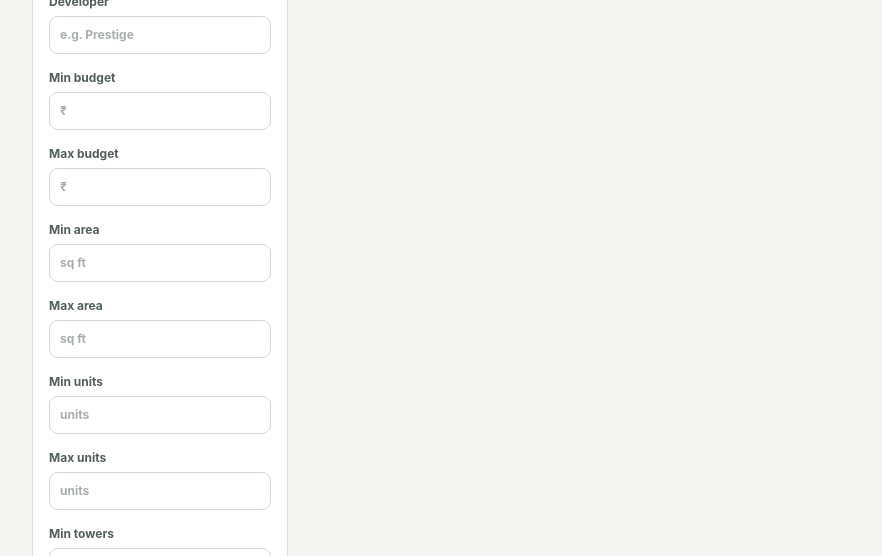
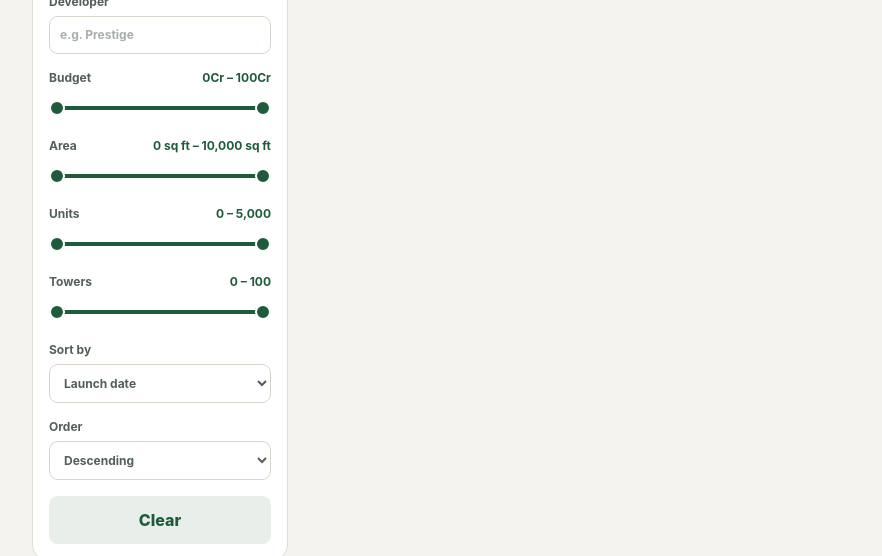
Before and after one commit to theAnuragMishra/ivy-homes-assignment, a SvelteKit app in the folder frontend/: page /projects in a window 1280 px wide. Shown: the part 396-952 px from the top of the page, without its empty margins (0-882 px from the left). Built offline with nearby package versions, Linux system fonts and the light colour scheme; no server answers.

Commit message:
add sliders for range-based filters

```diff
--- /dev/null
+++ b/frontend/src/lib/RangeSlider.svelte
@@ -0,0 +1,72 @@
+<script lang="ts">
+	type Props = {
+		label: string;
+		min: number;
+		max: number;
+		step: number;
+		lower: number;
+		upper: number;
+		format?: (value: number) => string;
+		onChange?: () => void;
+	};
+
+	let {
+		label,
+		min,
+		max,
+		step,
+		lower = $bindable(),
+		upper = $bindable(),
+		format = (value: number) => value.toLocaleString('en-IN'),
+		onChange = () => {}
+	}: Props = $props();
+
+	function updateLower(event: Event) {
+		const value = Number((event.currentTarget as HTMLInputElement).value);
+		lower = Math.min(value, upper - step);
+		onChange();
+	}
+
+	function updateUpper(event: Event) {
+		const value = Number((event.currentTarget as HTMLInputElement).value);
+		upper = Math.max(value, lower + step);
+		onChange();
+	}
+</script>
+
+<div class="grid gap-2">
+	<div class="flex items-center justify-between gap-3 text-xs font-bold text-[#526058]">
+		<span>{label}</span>
+		<span class="text-right text-[#1e5b3a]">
+			{format(lower)} – {format(upper)}
+		</span>
+	</div>
+	<div class="relative h-7">
+		<div class="absolute top-3 right-0 left-0 h-1 rounded-full bg-[#d8e3da]"></div>
+		<div
+			class="absolute top-3 h-1 rounded-full bg-[#1e5b3a]"
+			style:left={`${((lower - min) / (max - min)) * 100}%`}
+			style:right={`${100 - ((upper - min) / (max - min)) * 100}%`}
+		></div>
+		<input
+			class="pointer-events-none absolute top-0 left-0 z-20 m-0 h-7 w-full appearance-none bg-transparent [&::-webkit-slider-runnable-track]:h-1 [&::-webkit-slider-runnable-track]:bg-transparent [&::-webkit-slider-thumb]:pointer-events-auto [&::-webkit-slider-thumb]:mt-[-6px] [&::-webkit-slider-thumb]:h-4 [&::-webkit-slider-thumb]:w-4 [&::-webkit-slider-thumb]:appearance-none [&::-webkit-slider-thumb]:rounded-full [&::-webkit-slider-thumb]:border-2 [&::-webkit-slider-thumb]:border-white [&::-webkit-slider-thumb]:bg-[#1e5b3a] [&::-moz-range-track]:h-1 [&::-moz-range-track]:bg-transparent [&::-moz-range-thumb]:pointer-events-auto [&::-moz-range-thumb]:h-4 [&::-moz-range-thumb]:w-4 [&::-moz-range-thumb]:rounded-full [&::-moz-range-thumb]:border-2 [&::-moz-range-thumb]:border-white [&::-moz-range-thumb]:bg-[#1e5b3a]"
+			type="range"
+			{min}
+			{max}
+			{step}
+			value={lower}
+			aria-label={`${label} minimum`}
+			oninput={updateLower}
+		/>
+		<input
+			class="pointer-events-none absolute top-0 left-0 z-10 m-0 h-7 w-full appearance-none bg-transparent [&::-webkit-slider-runnable-track]:h-1 [&::-webkit-slider-runnable-track]:bg-transparent [&::-webkit-slider-thumb]:pointer-events-auto [&::-webkit-slider-thumb]:mt-[-6px] [&::-webkit-slider-thumb]:h-4 [&::-webkit-slider-thumb]:w-4 [&::-webkit-slider-thumb]:appearance-none [&::-webkit-slider-thumb]:rounded-full [&::-webkit-slider-thumb]:border-2 [&::-webkit-slider-thumb]:border-white [&::-webkit-slider-thumb]:bg-[#1e5b3a] [&::-moz-range-track]:h-1 [&::-moz-range-track]:bg-transparent [&::-moz-range-thumb]:pointer-events-auto [&::-moz-range-thumb]:h-4 [&::-moz-range-thumb]:w-4 [&::-moz-range-thumb]:rounded-full [&::-moz-range-thumb]:border-2 [&::-moz-range-thumb]:border-white [&::-moz-range-thumb]:bg-[#1e5b3a]"
+			type="range"
+			{min}
+			{max}
+			{step}
+			value={upper}
+			aria-label={`${label} maximum`}
+			oninput={updateUpper}
+		/>
+	</div>
+</div>
--- a/frontend/src/routes/listings/+page.svelte
+++ b/frontend/src/routes/listings/+page.svelte
@@ -4,6 +4,7 @@
 	import type { Listing, ListingCollection } from '../api/listings/+server';
 	import { SvelteURLSearchParams } from 'svelte/reactivity';
 	import { isSaved, loadSaved, toggleSaved } from '$lib/saved-store.svelte';
+	import RangeSlider from '$lib/RangeSlider.svelte';
 
 	let listings = $state<Listing[]>([]);
 	let loading = $state(true);
@@ -14,8 +15,10 @@
 	let locality = $state('');
 	let bedroom = $state('');
 	let furnishing = $state('');
-	let minPrice = $state('');
-	let maxPrice = $state('');
+	const priceMin = 0;
+	const priceMax = 100_000_000;
+	let minPrice = $state(priceMin);
+	let maxPrice = $state(priceMax);
 	let liveOnly = $state(true);
 	let propertyType = $state('');
 	let sortBy = $state('');
@@ -32,8 +35,8 @@
 		if (sortBy) params.set('sort_by', sortBy);
 		if (order) params.set('order', order);
 		if (furnishing) params.set('furnishing', furnishing);
-		if (minPrice) params.set('min_price', minPrice);
-		if (maxPrice) params.set('max_price', maxPrice);
+		if (minPrice > priceMin) params.set('min_price', String(minPrice));
+		if (maxPrice < priceMax) params.set('max_price', String(maxPrice));
 		if (liveOnly) params.set('is_live', 'true');
 		return params;
 	}
@@ -110,8 +113,8 @@
 		sortBy = '';
 		order = 'asc';
 		furnishing = '';
-		minPrice = '';
-		maxPrice = '';
+		minPrice = priceMin;
+		maxPrice = priceMax;
 		liveOnly = true;
 		void fetchListings(true);
 	}
@@ -203,28 +206,16 @@
 					<option value="fully-furnished">Fully-furnished</option>
 				</select>
 			</label>
-			<label class="grid gap-1.5 text-xs font-bold text-[#526058]">
-				Min price
-				<input
-					class="box-border w-full rounded-[.55rem] border border-[#d8d5cc] bg-white p-2.5 font-inherit text-[#1e2924]"
-					bind:value={minPrice}
-					type="number"
-					min="0"
-					placeholder="₹"
-					oninput={() => void fetchListings(true)}
-				/>
-			</label>
-			<label class="grid gap-1.5 text-xs font-bold text-[#526058]">
-				Max price
-				<input
-					class="box-border w-full rounded-[.55rem] border border-[#d8d5cc] bg-white p-2.5 font-inherit text-[#1e2924]"
-					bind:value={maxPrice}
-					type="number"
-					min="0"
-					placeholder="₹"
-					oninput={() => void fetchListings(true)}
-				/>
-			</label>
+			<RangeSlider
+				label="Price"
+				min={priceMin}
+				max={priceMax}
+				step={100_000}
+				bind:lower={minPrice}
+				bind:upper={maxPrice}
+				format={(value) => {return value >= 10000000 ? `${(value / 10000000).toFixed(value === 0 ? 0 : 1)} Cr` : `₹${(value / 100000).toFixed(value === 0 ? 0 : 1)}L`}}
+				onChange={() => debounceFetchListings(true)}
+			/>
 
 			<label class="grid gap-1.5 text-xs font-bold text-[#526058]">
 				Sort by
--- a/frontend/src/routes/projects/+page.svelte
+++ b/frontend/src/routes/projects/+page.svelte
@@ -3,25 +3,33 @@
 	import { onMount } from 'svelte';
 	import type { Project, ProjectCollection } from '../api/projects/+server';
 	import { SvelteURLSearchParams } from 'svelte/reactivity';
+	import RangeSlider from '$lib/RangeSlider.svelte';
 
 	let projects = $state<Project[]>([]);
 	let loading = $state(true);
 	let loadingMore = $state(false);
 	let error = $state('');
 	let hasMore = $state(false);
-	let total = $state(0);
 	let offset = $state(0);
 	let locality = $state('');
 	let developer = $state('');
 	let projectStatus = $state('');
-	let minPrice = $state('');
-	let maxPrice = $state('');
-	let minArea = $state('');
-	let maxArea = $state('');
-	let minUnits = $state('');
-	let maxUnits = $state('');
-	let minTowers = $state('');
-	let maxTowers = $state('');
+	const budgetMin = 0;
+	const budgetMax = 1_000_000_000;
+	const areaMin = 0;
+	const areaMax = 10_000;
+	const unitsMin = 0;
+	const unitsMax = 5_000;
+	const towersMin = 0;
+	const towersMax = 100;
+	let minPrice = $state(budgetMin);
+	let maxPrice = $state(budgetMax);
+	let minArea = $state(areaMin);
+	let maxArea = $state(areaMax);
+	let minUnits = $state(unitsMin);
+	let maxUnits = $state(unitsMax);
+	let minTowers = $state(towersMin);
+	let maxTowers = $state(towersMax);
 	let sortBy = $state('launch_date');
 	let order = $state('desc');
 
@@ -35,14 +43,14 @@
 		if (locality) params.set('locality', locality.trim().toLowerCase());
 		if (developer) params.set('developer', developer.trim().toLowerCase());
 		if (projectStatus) params.set('project_status', projectStatus);
-		if (minPrice) params.set('min_price', minPrice);
-		if (maxPrice) params.set('max_price', maxPrice);
-		if (minArea) params.set('min_area', minArea);
-		if (maxArea) params.set('max_area', maxArea);
-		if (minUnits) params.set('min_units', minUnits);
-		if (maxUnits) params.set('max_units', maxUnits);
-		if (minTowers) params.set('min_towers', minTowers);
-		if (maxTowers) params.set('max_towers', maxTowers);
+		if (minPrice > budgetMin) params.set('min_price', String(minPrice));
+		if (maxPrice < budgetMax) params.set('max_price', String(maxPrice));
+		if (minArea > areaMin) params.set('min_area', String(minArea));
+		if (maxArea < areaMax) params.set('max_area', String(maxArea));
+		if (minUnits > unitsMin) params.set('min_units', String(minUnits));
+		if (maxUnits < unitsMax) params.set('max_units', String(maxUnits));
+		if (minTowers > towersMin) params.set('min_towers', String(minTowers));
+		if (maxTowers < towersMax) params.set('max_towers', String(maxTowers));
 		return params;
 	}
 
@@ -82,14 +90,14 @@
 		locality = '';
 		developer = '';
 		projectStatus = '';
-		minPrice = '';
-		maxPrice = '';
-		minArea = '';
-		maxArea = '';
-		minUnits = '';
-		maxUnits = '';
-		minTowers = '';
-		maxTowers = '';
+		minPrice = budgetMin;
+		maxPrice = budgetMax;
+		minArea = areaMin;
+		maxArea = areaMax;
+		minUnits = unitsMin;
+		maxUnits = unitsMax;
+		minTowers = towersMin;
+		maxTowers = towersMax;
 		sortBy = 'launch_date';
 		order = 'desc';
 		void fetchProjects(true);
@@ -156,94 +164,44 @@
 					oninput={() => void fetchProjects(true)}
 				/>
 			</label>
-			<label class="grid gap-1.5 text-xs font-bold text-[#526058]">
-				Min budget
-				<input
-					class="box-border w-full rounded-[.55rem] border border-[#d8d5cc] bg-white p-2.5 font-inherit"
-					bind:value={minPrice}
-					type="number"
-					min="0"
-					placeholder="₹"
-					oninput={() => void fetchProjects(true)}
-				/>
-			</label>
-			<label class="grid gap-1.5 text-xs font-bold text-[#526058]">
-				Max budget
-				<input
-					class="box-border w-full rounded-[.55rem] border border-[#d8d5cc] bg-white p-2.5 font-inherit"
-					bind:value={maxPrice}
-					type="number"
-					min="0"
-					placeholder="₹"
-					oninput={() => void fetchProjects(true)}
-				/>
-			</label>
-			<label class="grid gap-1.5 text-xs font-bold text-[#526058]">
-				Min area
-				<input
-					class="box-border w-full rounded-[.55rem] border border-[#d8d5cc] bg-white p-2.5 font-inherit"
-					bind:value={minArea}
-					type="number"
-					min="0"
-					placeholder="sq ft"
-					oninput={() => void fetchProjects(true)}
-				/>
-			</label>
-			<label class="grid gap-1.5 text-xs font-bold text-[#526058]">
-				Max area
-				<input
-					class="box-border w-full rounded-[.55rem] border border-[#d8d5cc] bg-white p-2.5 font-inherit"
-					bind:value={maxArea}
-					type="number"
-					min="0"
-					placeholder="sq ft"
-					oninput={() => void fetchProjects(true)}
-				/>
-			</label>
-			<label class="grid gap-1.5 text-xs font-bold text-[#526058]">
-				Min units
-				<input
-					class="box-border w-full rounded-[.55rem] border border-[#d8d5cc] bg-white p-2.5 font-inherit"
-					bind:value={minUnits}
-					type="number"
-					min="0"
-					placeholder="units"
-					oninput={() => void fetchProjects(true)}
-				/>
-			</label>
-			<label class="grid gap-1.5 text-xs font-bold text-[#526058]">
-				Max units
-				<input
-					class="box-border w-full rounded-[.55rem] border border-[#d8d5cc] bg-white p-2.5 font-inherit"
-					bind:value={maxUnits}
-					type="number"
-					min="0"
-					placeholder="units"
-					oninput={() => void fetchProjects(true)}
-				/>
-			</label>
-			<label class="grid gap-1.5 text-xs font-bold text-[#526058]">
-				Min towers
-				<input
-					class="box-border w-full rounded-[.55rem] border border-[#d8d5cc] bg-white p-2.5 font-inherit"
-					bind:value={minTowers}
-					type="number"
-					min="0"
-					placeholder="towers"
-					oninput={() => void fetchProjects(true)}
-				/>
-			</label>
-			<label class="grid gap-1.5 text-xs font-bold text-[#526058]">
-				Max towers
-				<input
-					class="box-border w-full rounded-[.55rem] border border-[#d8d5cc] bg-white p-2.5 font-inherit"
-					bind:value={maxTowers}
-					type="number"
-					min="0"
-					placeholder="towers"
-					oninput={() => void fetchProjects(true)}
-				/>
-			</label>
+			<RangeSlider
+				label="Budget"
+				min={budgetMin}
+				max={budgetMax}
+				step={10_000_000}
+				bind:lower={minPrice}
+				bind:upper={maxPrice}
+				format={(value) => `${(value / 10_000_000).toFixed(0)}Cr`}
+				onChange={() => void fetchProjects(true)}
+			/>
+			<RangeSlider
+				label="Area"
+				min={areaMin}
+				max={areaMax}
+				step={100}
+				bind:lower={minArea}
+				bind:upper={maxArea}
+				format={(value) => `${value.toLocaleString('en-IN')} sq ft`}
+				onChange={() => void fetchProjects(true)}
+			/>
+			<RangeSlider
+				label="Units"
+				min={unitsMin}
+				max={unitsMax}
+				step={50}
+				bind:lower={minUnits}
+				bind:upper={maxUnits}
+				onChange={() => void fetchProjects(true)}
+			/>
+			<RangeSlider
+				label="Towers"
+				min={towersMin}
+				max={towersMax}
+				step={1}
+				bind:lower={minTowers}
+				bind:upper={maxTowers}
+				onChange={() => void fetchProjects(true)}
+			/>
 			<label class="grid gap-1.5 text-xs font-bold text-[#526058]">
 				Sort by
 				<select
--- a/frontend/src/routes/rentals/+page.svelte
+++ b/frontend/src/routes/rentals/+page.svelte
@@ -3,6 +3,7 @@
 	import { onMount } from 'svelte';
 	import type { Rental, RentalCollection } from '../api/rentals/+server';
 	import { SvelteURLSearchParams } from 'svelte/reactivity';
+	import RangeSlider from '$lib/RangeSlider.svelte';
 
 	let rentals = $state<Rental[]>([]);
 	let loading = $state(true);
@@ -14,8 +15,10 @@
 	let bedroom = $state('');
 	let propertyType = $state('');
 	let furnishing = $state('');
-	let minPrice = $state('');
-	let maxPrice = $state('');
+	const rentMin = 0;
+	const rentMax = 500_000;
+	let minPrice = $state(rentMin);
+	let maxPrice = $state(rentMax);
 	let liveOnly = $state(true);
 	let sortBy = $state('');
 	let order = $state('asc');
@@ -31,8 +34,8 @@
 		if (sortBy) params.set('sort_by', sortBy);
 		if (order) params.set('order', order);
 		if (furnishing) params.set('furnishing', furnishing);
-		if (minPrice) params.set('min_price', minPrice);
-		if (maxPrice) params.set('max_price', maxPrice);
+		if (minPrice > rentMin) params.set('min_price', String(minPrice));
+		if (maxPrice < rentMax) params.set('max_price', String(maxPrice));
 		if (liveOnly) params.set('is_live', 'true');
 		return params;
 	}
@@ -95,8 +98,8 @@
 		bedroom = '';
 		propertyType = '';
 		furnishing = '';
-		minPrice = '';
-		maxPrice = '';
+		minPrice = rentMin;
+		maxPrice = rentMax;
 		liveOnly = true;
 		sortBy = '';
 		order = 'asc';
@@ -186,28 +189,16 @@
 					<option value="fully-furnished">Fully-furnished</option>
 				</select>
 			</label>
-			<label class="grid gap-1.5 text-xs font-bold text-[#526058]">
-				Min rent
-				<input
-					class="box-border w-full rounded-[.55rem] border border-[#d8d5cc] bg-white p-2.5 font-inherit"
-					bind:value={minPrice}
-					type="number"
-					min="0"
-					placeholder="₹/month"
-					oninput={() => debounceFetchRentals(true)}
-				/>
-			</label>
-			<label class="grid gap-1.5 text-xs font-bold text-[#526058]">
-				Max rent
-				<input
-					class="box-border w-full rounded-[.55rem] border border-[#d8d5cc] bg-white p-2.5 font-inherit"
-					bind:value={maxPrice}
-					type="number"
-					min="0"
-					placeholder="₹/month"
-					oninput={() => debounceFetchRentals(true)}
-				/>
-			</label>
+			<RangeSlider
+				label="Monthly rent"
+				min={rentMin}
+				max={rentMax}
+				step={1_000}
+				bind:lower={minPrice}
+				bind:upper={maxPrice}
+				format={(value) => `₹${Math.round(value / 1_000)}k`}
+				onChange={() => debounceFetchRentals(true)}
+			/>
 			<label class="grid gap-1.5 text-xs font-bold text-[#526058]">
 				Sort by
 				<select
```
